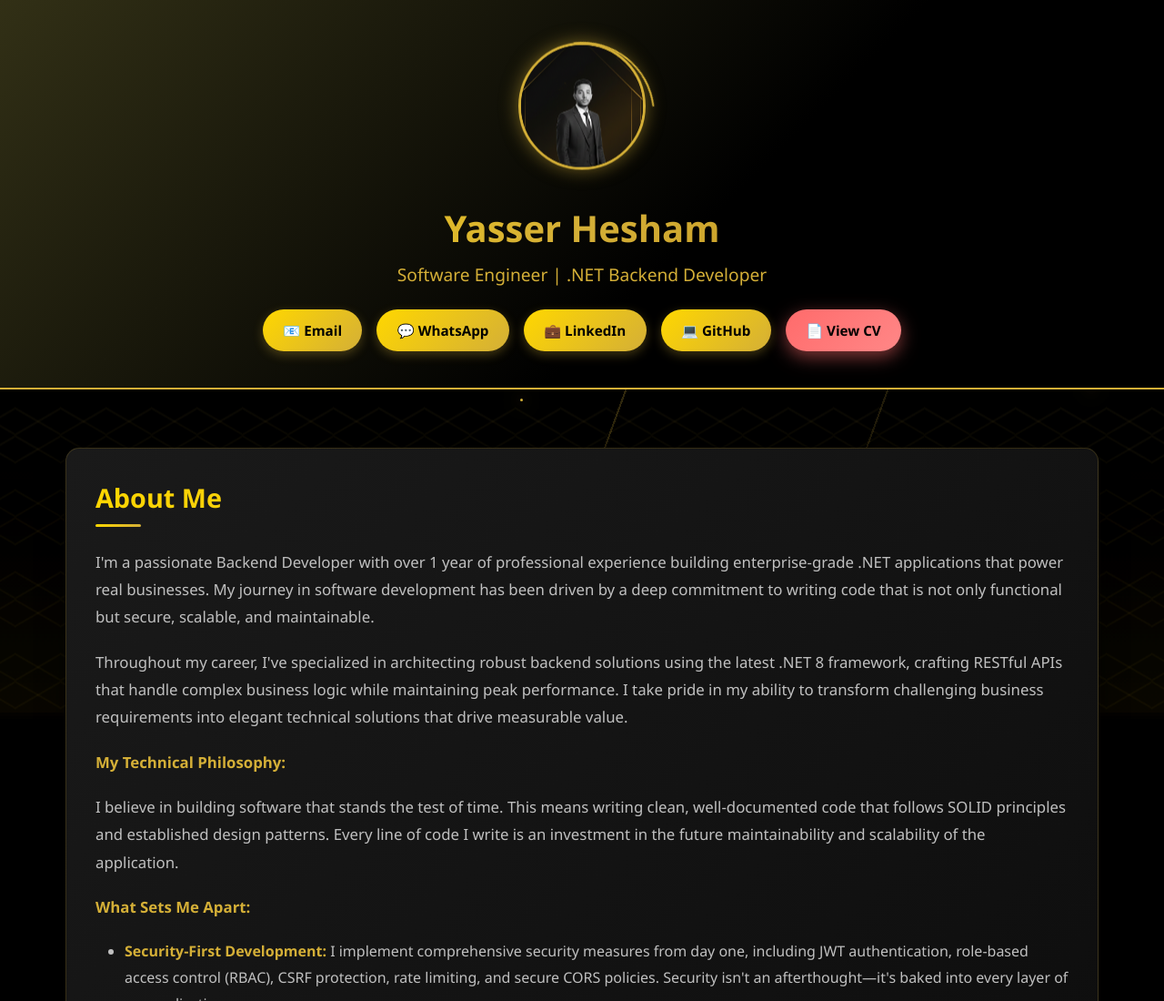
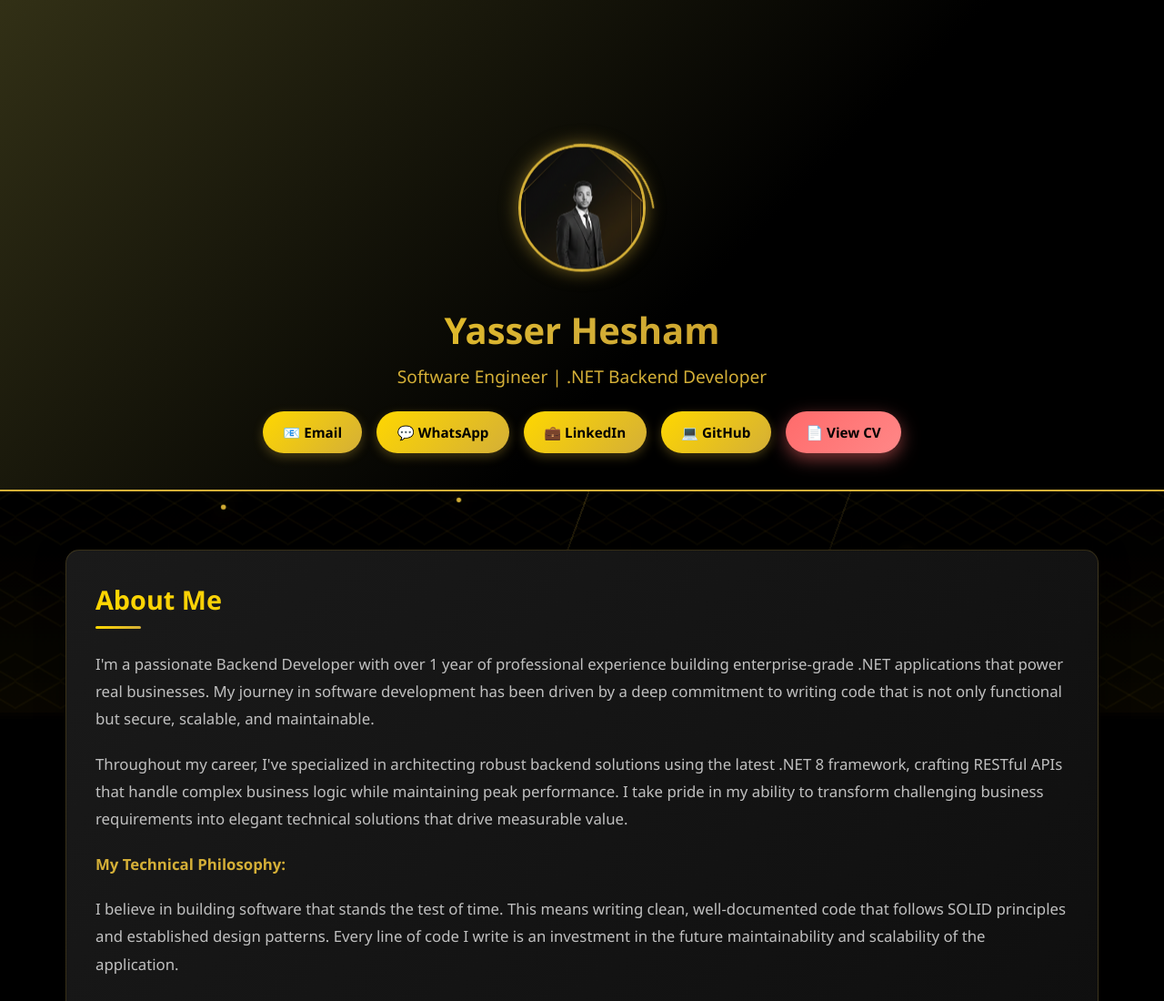
Before and after one commit to YasserHesham-D/portfolio, a plain HTML site: page Index.html in a window 1280 px wide. Shown: the top 1100 px of the page at 91% size. Drawn offline with Linux system fonts and the light colour scheme.

Commit message:
headerPadding (fourth)

```diff
--- a/Index.html
+++ b/Index.html
@@ -246,7 +246,7 @@
       /* Header - More Compact */
       header {
         background: linear-gradient(135deg, #323016 0%, #000000 60%);
-        padding: 3.5rem 1.5rem 2.5rem;
+        padding: 10.5rem 1.5rem 2.5rem;
         text-align: center;
         position: relative;
         border-bottom: 2px solid #d4af37;
```
